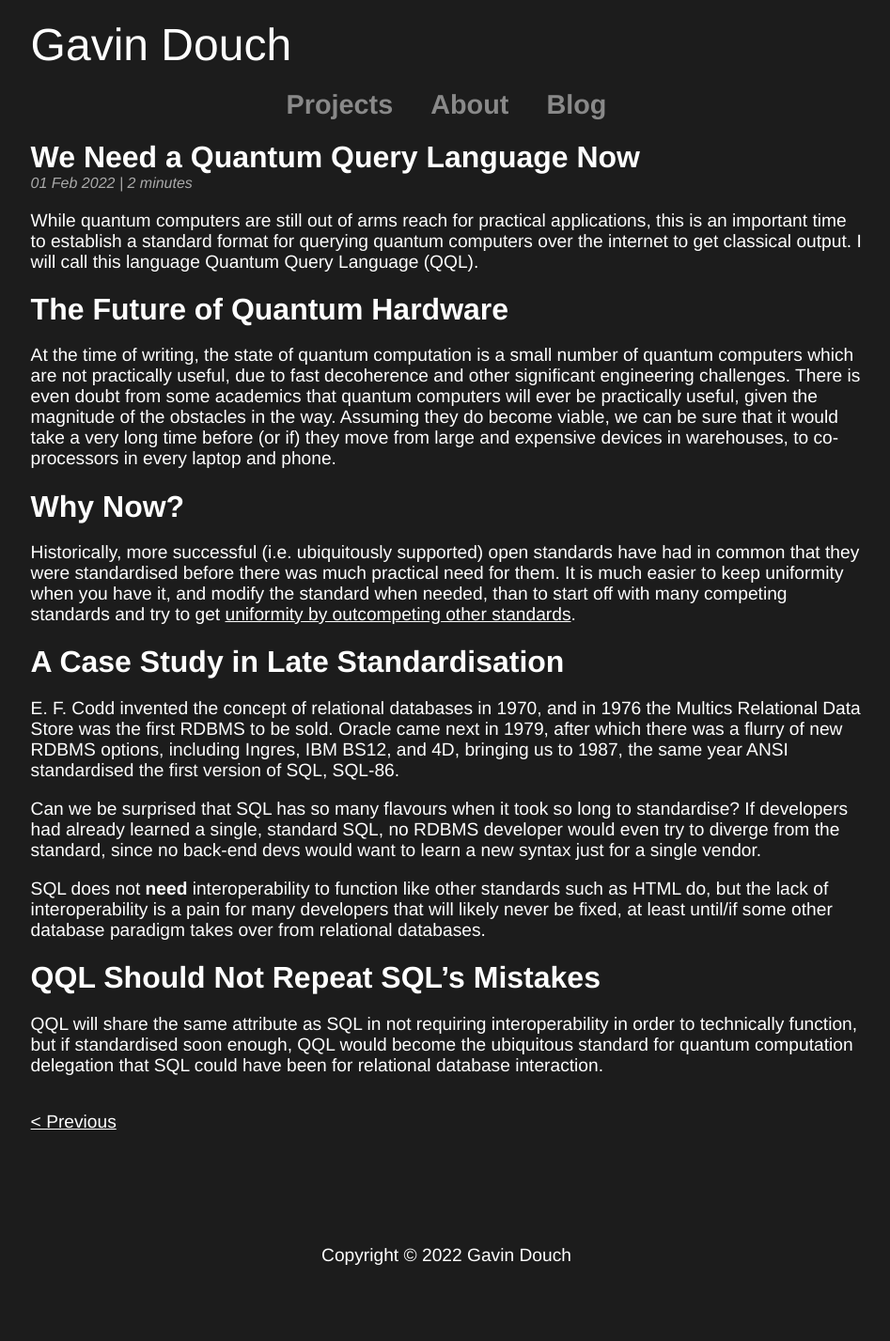
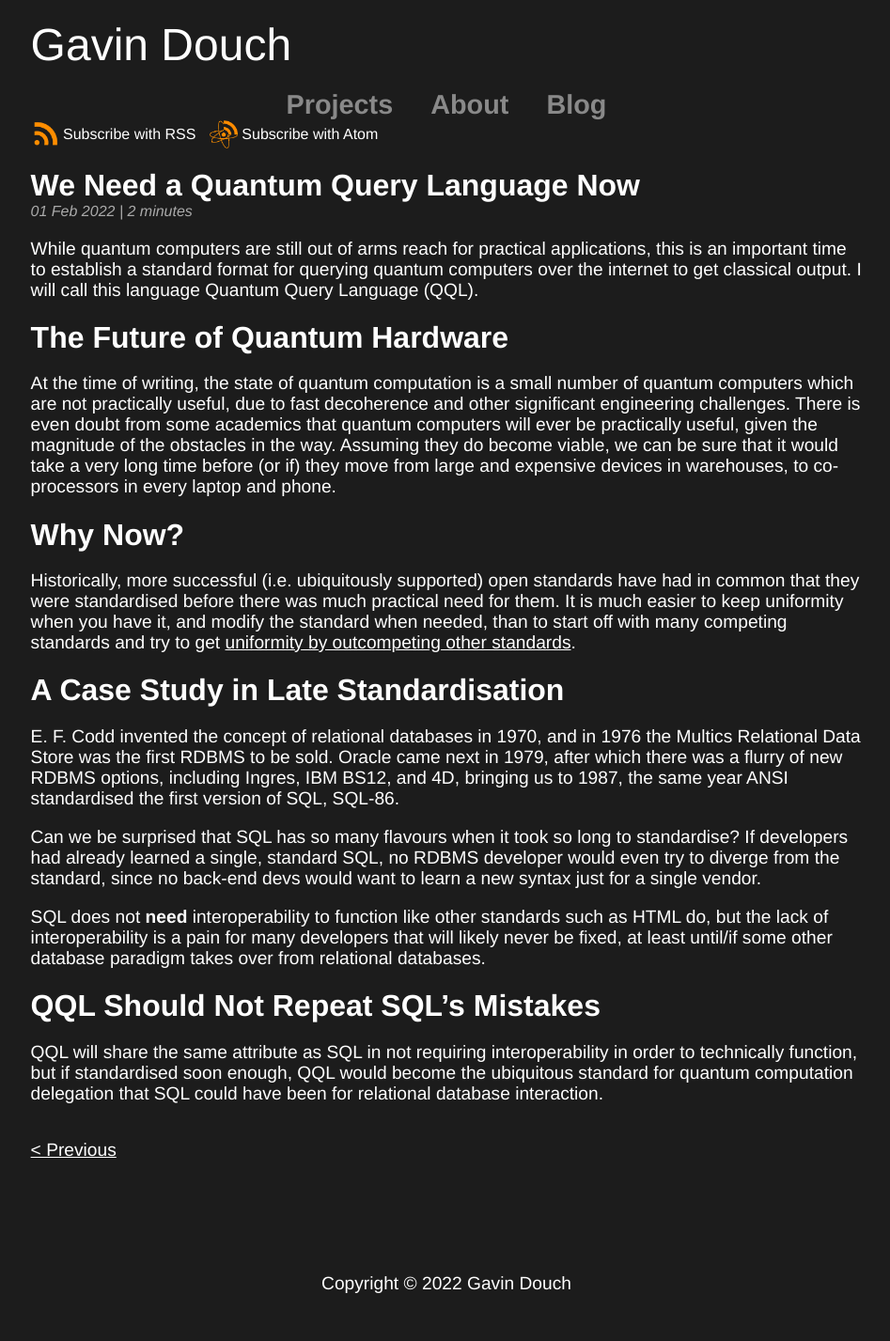
Before and after one commit to Coedice/website, a Jekyll site: the page built from _posts/2022-02-01-we-need-a-quantum-query-language-now.md, in a window 1280 px wide. Shown: the whole page at 94% size, without its empty margins (165-1112 px from the left). Built offline with Jekyll 4.4.1, drawn with Linux system fonts in a browser that asks for light colours; before the commit the page ends 1397 px from its top, so only the background shows below that.

Commit message:
Simplify blog subscription HTML
- Add styles to list of blog posts for hovering
- Make blog style sheet apply to blog list as well
- Add underline for navigation links when hovering
- Add blog subscription to the top of blog posts

```diff
--- /dev/null
+++ b/_includes/subscribe.html
@@ -0,0 +1,10 @@
+<div id="subscriptionButtons">
+	<a href="{{ '/blog/feed.rss' | absolute_url }}">
+		<img src="{{ '/assets/images/rssIcon.png' | absolute_url }}" alt="RSS">
+		<span>Subscribe with RSS</span>
+	</a>
+	<a href="{{ '/blog/feed.atom' | absolute_url }}">
+		<img src="{{ '/assets/images/atomIcon.png' | absolute_url }}" alt="Atom">
+		<span>Subscribe with Atom</span>
+	</a>
+</div>
--- a/_layouts/default.html
+++ b/_layouts/default.html
@@ -14,7 +14,7 @@
 		{%- if page.title == "About" -%}
 			<link rel="stylesheet" href="{{ 'assets/css/about.css' | relative_url }}">
 		{%- endif -%}
-		{%- if page.layout == "post" -%}
+		{%- if page.layout == "post" or page.title == "Blog" -%}
 			<link rel="stylesheet" href="{{ 'assets/css/blog.css' | relative_url }}">
 		{%- endif -%}
 		{%- if page.title == "QR Code Generator" -%}
--- a/_layouts/post.html
+++ b/_layouts/post.html
@@ -1,6 +1,7 @@
 ---
 layout: default
 ---
+{% include subscribe.html %}
 <h1>{{ page.title }}</h1>
 <p id="postMeta">{{ page.date | date_to_string }} | {% include readingTime.html %}</p>
 {{ content }}
--- a/assets/css/blog.scss
+++ b/assets/css/blog.scss
@@ -22,3 +22,55 @@ p#postMeta {
   font-size: 1em;
   margin-top: 0;
 }
+
+a.postSummary {
+  > p {
+    margin-top: 0;
+  }
+
+  > h3 {
+    margin-bottom: 0;
+  }
+
+  text-decoration: none;
+
+  > h3:hover {
+    text-decoration: underline;
+  }
+
+  > span {
+    font-style: italic;
+    color: #aaaaaa;
+    font-size: 1em;
+    position: absolute;
+    right: 10px;
+  }
+
+  display: block;
+  padding-left: 10px;
+  border-left: gray solid 2px;
+}
+
+a.postSummary:hover {
+  background-color: #2a2a2a;
+  border-left: white solid 2px;
+}
+
+div#subscriptionButtons {
+  > a {
+    margin-right: 10px;
+    text-decoration: none;
+
+    > img {
+      width: 30px;
+    }
+
+    > * {
+      vertical-align: middle;
+    }
+
+    span:hover {
+      text-decoration: underline;
+    }
+  }
+}
--- a/assets/css/styles.scss
+++ b/assets/css/styles.scss
@@ -54,6 +54,10 @@ nav > ul {
       white-space: nowrap;
       padding: 0 20px;
       color: #898989;
+    }
+
+    > a:hover {
+      text-decoration: underline;
     }
   }
 }
```
Also changed, not shown: blog.html (+6 -34 lines).
